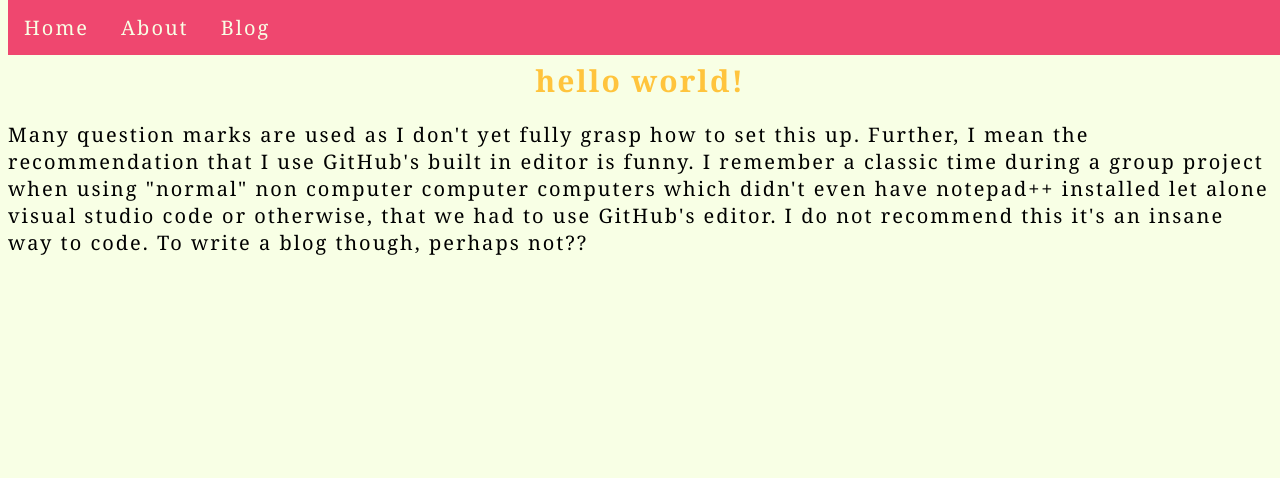
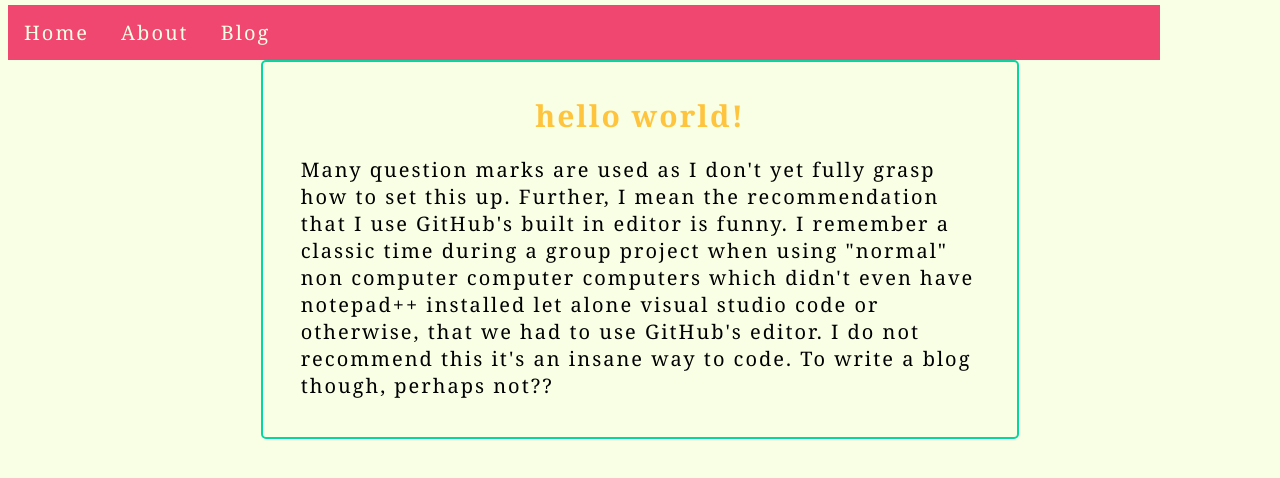
Before and after one commit to ewan2204/ewan2204.github.io, a Jekyll site: the page built from index.html, in a window 1280 px wide. Shown: the top 478 px of the page. Built offline with Jekyll 4.4.1, drawn with Linux system fonts in a browser that asks for light colours.

Commit message:
[PROGRESS] - Further updates to css need to be good before finishing.

```diff
--- a/_includes/navigation.html
+++ b/_includes/navigation.html
@@ -1,7 +1,6 @@
 <nav>
-    <div class="navbar">
+
         {% for item in site.data.navigation %}
         <a href="{{ item.link }}"{% if page.permalink == item.link or page.url == item.link %} class="current"{% endif %}>{{ item.name }}</a>
         {% endfor %}
-    </div>
 </nav>
--- a/_layouts/default.html
+++ b/_layouts/default.html
@@ -1,21 +1,28 @@
 <!doctype html>
 <html>
+
 <head>
     <meta charset="utf-8">
     <title>{{ page.title }}</title>
     <link rel="stylesheet" href="/assets/css/style.css">
     <link rel="icon" type="image/x-icon" href="/assets/favicon.ico">
 </head>
+
 <body>
 
 
+    <div class="navbar">
+        {% include navigation.html %}
+    </div>
 
-    {% include navigation.html %}
 
     <div class="main">
+        <div class=main-box>
             {{ content }}
+        </div>
     </div>
 
 
 </body>
+
 </html>
--- a/assets/css/style.css
+++ b/assets/css/style.css
@@ -1,4 +1,4 @@
-/*https://coolors.co/palette/f8ffe5-06d6a0-1b9aaa-ef476f-ffc43d*/
+/*  https://coolors.co/palette/f8ffe5-06d6a0-1b9aaa-ef476f-ffc43d  */
 
 
 
@@ -8,7 +8,9 @@
   background-color: #ef476f;
   position: fixed; /* Set the navbar to fixed position */
   top: 0; /* Position the navbar at the top of the page */
-  width: 100%; /* Full width */
+  width: 90%; /* Full width */
+  margin-top:5px;
+  margin-bottom:5px;
 }
 
 /* Links inside the navbar */
@@ -72,3 +74,16 @@ h1 {
   font-size: 30px;
   color: #ffc43d;
   }
+
+
+  .main-box {
+    height: 80%;
+    overflow: auto;
+    margin: 20%;
+    margin-top: 2%;
+    margin-bottom: 8%;
+    padding: 3%;
+    padding-top: 1%;
+    border-radius: 5px;
+    border: 2px solid #06D6A0;
+    }
```
Lines whose indentation alone changed are shown as unchanged.
